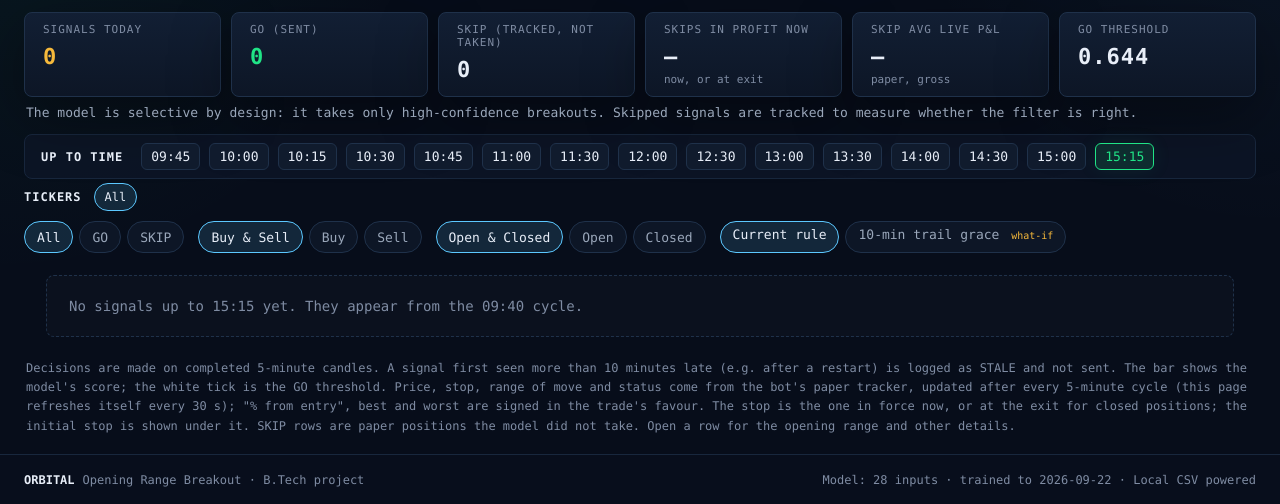
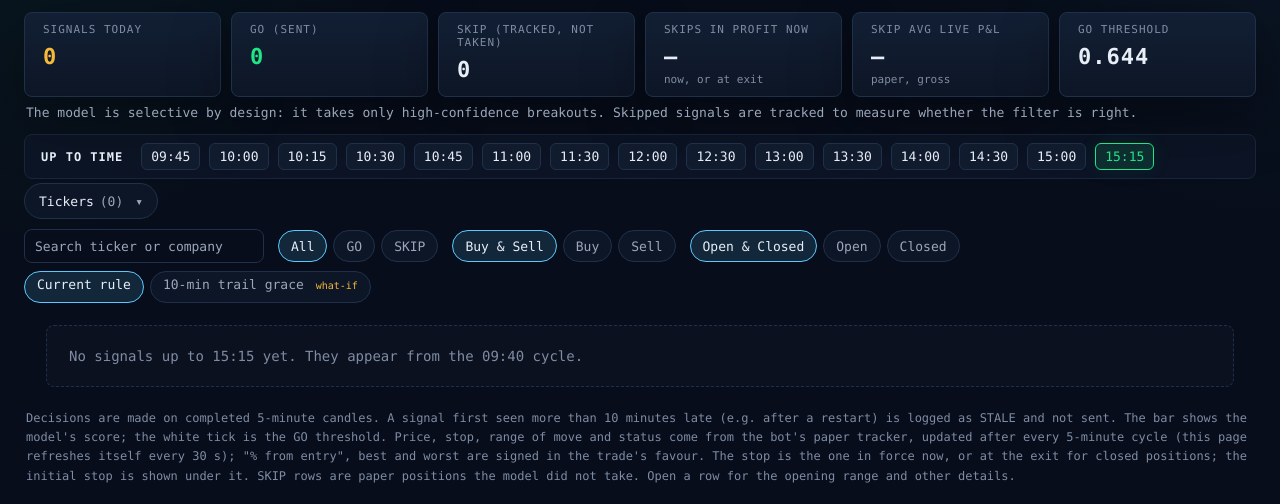
Before and after one commit to shravankishore2/option-orb-bot, a Flask app: page /live in a window 1280 px wide. Shown: the part 144-648 px from the top of the page. Run offline with Flask 3, Linux system fonts and the light colour scheme.

Commit message:
Live view: Tickers dropdown and table search; no "Decided at"
The ticker chip row becomes a "Tickers" dropdown: closed by default,
alphabetical, its own search box, GO tickers marked, checkboxes for
multi-select, All clears. A search box above the table matches ticker or
company name (names from NSE's list file, with the previous list kept
for names that just left the index). Both combine with the other filters
and the count, and survive the 30 s refresh. The expanded row no longer
shows "Decided at". Same on the guest view.

Co-Authored-By: Claude Opus 5.5 <noreply@anthropic.com>
Claude-Session: https://claude.ai/code/session_0165cZSCtXKumLAQiE5pJGXF

```diff
--- a/static/live.js
+++ b/static/live.js
@@ -7,7 +7,8 @@
   const KEY = "orbital-live-view";
   const STATUS_ORDER = { open: 0, target: 1, trailed: 2, stopped: 3, eod: 4, "": 5 };
 
-  let view = { decision: "all", dir: "all", state: "all", sort: null, desc: false, open: [], tickers: [], tickersOpen: false };
+  let view = { decision: "all", dir: "all", state: "all", sort: null, desc: false, open: [], tickers: [],
+               tickersOpen: false, q: "", tq: "" };
   try { Object.assign(view, JSON.parse(sessionStorage.getItem(KEY) || "{}")); } catch (e) {}
   const save = () => { try { sessionStorage.setItem(KEY, JSON.stringify(view)); } catch (e) {} };
 
@@ -50,7 +51,8 @@
       const ok = (view.decision === "all" || tb.dataset.decision === view.decision) &&
                  (view.dir === "all" || tb.dataset.dir === view.dir) &&
                  (view.state === "all" || tb.dataset.state === view.state) &&
-                 (!view.tickers.length || view.tickers.includes(tb.dataset.symbol));
+                 (!view.tickers.length || view.tickers.includes(tb.dataset.symbol)) &&
+                 (!view.q || tb.dataset.symbol.toLowerCase().includes(view.q) || (tb.dataset.company || "").includes(view.q));
       tb.hidden = !ok;
       if (ok) shown += 1;
     });
@@ -68,18 +70,30 @@
         : view[c.dataset.filter] === c.dataset.value;
       c.setAttribute("aria-pressed", String(on));
     });
-    const bar = document.getElementById("live-tickers");
-    if (bar) {                                          // phones: a collapsible row
-      bar.classList.toggle("open", view.tickersOpen);
-      const t = bar.querySelector(".ticker-toggle");
-      t.setAttribute("aria-expanded", String(view.tickersOpen));
-      t.querySelector(".ticker-selected").textContent = view.tickers.length ? ` · ${view.tickers.length} selected` : "";
-    }
+    syncTickers();
     const total = groups().length;
     const count = document.getElementById("sig-count");
     if (count) count.textContent = total ? `Showing ${shown} of ${total} signals` : "";
     const empty = document.getElementById("sig-filtered-empty");
     if (empty) empty.hidden = !(total && shown === 0);
+  }
+
+  function syncTickers() {                             // the Tickers dropdown mirrors view.tickers
+    const dd = document.getElementById("ticker-dd");
+    if (!dd) return;
+    if (dd.open !== view.tickersOpen) dd.open = view.tickersOpen;
+    dd.querySelector(".ticker-selected").textContent = view.tickers.length ? ` · ${view.tickers.length} selected` : "";
+    dd.querySelectorAll('input[data-filter="ticker"]').forEach((c) => { c.checked = view.tickers.includes(c.value); });
+    const search = dd.querySelector(".dd-search");
+    if (search && search.value !== view.tq) search.value = view.tq;
+    let any = false;
+    dd.querySelectorAll(".dd-item").forEach((li) => {
+      const ok = !view.tq || li.dataset.symbol.toLowerCase().includes(view.tq) || (li.dataset.company || "").includes(view.tq);
+      li.hidden = !ok; any = any || ok;
+    });
+    dd.querySelector(".dd-none").hidden = any;
+    const q = document.getElementById("sig-search");
+    if (q && q.value !== view.q) q.value = view.q;
   }
 
   function applyOpen() {
@@ -108,10 +122,9 @@
       save(); applyFilters();
       return;
     }
-    if (e.target.closest(".ticker-toggle")) {
-      view.tickersOpen = !view.tickersOpen;
-      save(); applyFilters();
-      return;
+    const dd = document.getElementById("ticker-dd");
+    if (dd && dd.open && !e.target.closest("#ticker-dd")) {   // click outside closes the dropdown
+      view.tickersOpen = false; save(); syncTickers();
     }
     const sort = e.target.closest("button.sort");
     if (sort) {
@@ -128,6 +141,24 @@
       view.open = view.open.includes(id) ? view.open.filter((x) => x !== id) : view.open.concat(id);
       save(); applyOpen();
     }
+  });
+
+  document.addEventListener("change", (e) => {
+    const box = e.target.closest('input[data-filter="ticker"]');
+    if (!box) return;
+    view.tickers = box.checked ? view.tickers.concat(box.value) : view.tickers.filter((x) => x !== box.value);
+    save(); applyFilters();
+  });
+  document.addEventListener("input", (e) => {
+    if (e.target.id === "sig-search") { view.q = e.target.value.trim().toLowerCase(); save(); applyFilters(); }
+    if (e.target.id === "dd-search") { view.tq = e.target.value.trim().toLowerCase(); save(); syncTickers(); }
+  });
+  document.addEventListener("toggle", (e) => {          // <details> toggle doesn't bubble: capture it
+    if (e.target.id === "ticker-dd") { view.tickersOpen = e.target.open; save(); }
+  }, true);
+  document.addEventListener("keydown", (e) => {
+    const dd = document.getElementById("ticker-dd");
+    if (e.key === "Escape" && dd && dd.open) { view.tickersOpen = false; save(); syncTickers(); dd.querySelector("summary").focus(); }
   });
 
   async function refresh() {
--- a/static/style.css
+++ b/static/style.css
@@ -1037,29 +1037,48 @@ th[aria-sort="descending"] .sort i::after { content: "↓"; opacity: 1; }
 /* guest (read-only demo) */
 .banner.guest-banner { border-color: var(--blue); background: rgba(92, 200, 255, 0.10); color: var(--text); }
 
-/* ticker chips: every ticker that signalled today, in time order; GO highlighted */
-.ticker-bar { margin: 4px 0 10px; }
-.ticker-chips { display: flex; flex-wrap: wrap; align-items: center; gap: 6px; }
-.ticker-chips .filter-label { margin-right: 6px; }
-.tchip { min-height: 28px; padding: 3px 10px; font-size: 12px; border-radius: 14px; }
-.tchip-go { border-color: var(--green); color: var(--text); background: rgba(32, 228, 134, 0.08); font-weight: 700; }
-.tchip-go[aria-pressed="true"] { background: rgba(32, 228, 134, 0.22); border-color: var(--green); }
+/* Tickers dropdown: alphabetical, searchable, multi-select; closed by default */
+.ticker-dd-wrap { margin: 2px 0 10px; }
+.ticker-dd { position: relative; display: inline-block; }
+.ticker-dd > summary { list-style: none; cursor: pointer; display: inline-flex; align-items: center; gap: 6px;
+                       min-height: 36px; padding: 6px 14px; border-radius: 18px; font-size: 13px;
+                       background: var(--panel); color: var(--text); border: 1px solid var(--border); }
+.ticker-dd > summary::-webkit-details-marker { display: none; }
+.ticker-dd > summary::after { content: "▾"; color: var(--muted-2); }
+.ticker-dd[open] > summary::after { content: "▴"; }
+.ticker-dd > summary:focus-visible, .dd-search:focus-visible, .table-search:focus-visible,
+.dd-item input:focus-visible { outline: 2px solid var(--blue); outline-offset: 2px; }
+.dd-count { color: var(--muted-2); }
+.ticker-selected { color: var(--blue); }
+.dd-panel { position: absolute; z-index: 20; top: calc(100% + 6px); left: 0; width: 340px; padding: 10px;
+            background: var(--panel-2); border: 1px solid var(--border); border-radius: 10px; box-shadow: var(--shadow); }
+.dd-head { display: flex; gap: 8px; margin-bottom: 8px; }
+.dd-search, .table-search { font: inherit; font-size: 13px; color: var(--text); background: var(--bg);
+                            border: 1px solid var(--border); border-radius: 8px; padding: 7px 10px; min-height: 34px; }
+.dd-search { flex: 1; min-width: 0; }
+.table-search { width: 240px; }
+.table-search::placeholder, .dd-search::placeholder { color: var(--muted-2); }
+.dd-list { list-style: none; margin: 0; padding: 0; max-height: 320px; overflow-y: auto; }
+.dd-item[hidden] { display: none; }
+.dd-item label { display: grid; grid-template-columns: 18px 1fr auto; align-items: center; column-gap: 8px;
+                 padding: 6px 6px; border-radius: 6px; cursor: pointer; }
+.dd-item label:hover { background: rgba(255, 255, 255, 0.04); }
+.dd-item input { margin: 0; accent-color: var(--blue); width: 16px; height: 16px; }
+.dd-sym { font-weight: 600; font-size: 13px; }
+.dd-go .dd-sym { color: var(--green); }
+.dd-gobadge { font-size: 10px; font-weight: 800; padding: 1px 6px; border-radius: 4px; background: var(--green); color: #06251a; }
+.dd-meta { grid-column: 2 / -1; color: var(--muted-2); font-size: 11px; white-space: nowrap; overflow: hidden; text-overflow: ellipsis; }
+.dd-none { margin: 6px; color: var(--muted-2); font-size: 12px; }
 .tdir { font-size: 9px; margin-right: 3px; }
 .tdir-buy { color: var(--green); }
 .tdir-sell { color: #ff6874; }
-.ticker-toggle { display: none; }
+@media (max-width: 767px) {
+    .dd-panel { width: calc(100vw - 28px); max-width: 100%; }
+    .ticker-dd { display: block; }
+    .table-search { width: 100%; }
+    .dd-item label { min-height: 40px; }
+}
 .chip.on { background: rgba(92, 200, 255, 0.14); border-color: var(--blue); color: var(--text); }
 .chip.what-if small { font-size: 10px; color: var(--amber); margin-left: 4px; }
 .rule-toggle .chip { text-decoration: none; }
 .banner.what-if-banner { border-color: var(--amber); background: rgba(246, 185, 59, 0.08); color: var(--text); }
-@media (max-width: 767px) {
-    .ticker-toggle { display: inline-flex; align-items: center; min-height: 40px; padding: 6px 14px; border-radius: 20px;
-                     font: inherit; font-size: 13px; cursor: pointer; background: var(--panel); color: var(--text);
-                     border: 1px solid var(--border); }
-    .ticker-toggle::after { content: "▾"; margin-left: 8px; color: var(--muted-2); }
-    .ticker-bar.open .ticker-toggle::after { content: "▴"; }
-    .ticker-bar:not(.open) .ticker-chips { display: none; }
-    .ticker-chips { margin-top: 8px; }
-    .ticker-chips .filter-label { display: none; }
-    .tchip { min-height: 36px; }
-}
--- a/templates/dashboard.html
+++ b/templates/dashboard.html
@@ -76,6 +76,8 @@
     {% with part = "tickers" %}{% include "live_fragment.html" %}{% endwith %}
 
     <section class="chip-bar" aria-label="Show signals">
+        <input type="search" class="table-search" id="sig-search" placeholder="Search ticker or company"
+               autocomplete="off" aria-label="Search the table by ticker or company" aria-controls="sig-table">
         <div class="chip-group" role="group" aria-label="Decision">
             <button type="button" class="chip" data-filter="decision" data-value="all" aria-pressed="true">All</button>
             <button type="button" class="chip" data-filter="decision" data-value="GO" aria-pressed="false">GO</button>
--- a/templates/live_fragment.html
+++ b/templates/live_fragment.html
@@ -10,20 +10,30 @@
     {%- if raw is not none and raw != "" -%}<span class="{{ 'pos' if raw >= 0 else 'neg' }}">{{ text }}</span>{%- else -%}—{%- endif -%}
 {%- endmacro -%}
 {%- if part == "tickers" or not part %}
-<div id="live-tickers" class="ticker-bar" data-count="{{ tickers|length }}">
-    <button type="button" class="ticker-toggle" aria-expanded="false" aria-controls="ticker-chips">
-        Tickers ({{ tickers|length }})<span class="ticker-selected"></span>
-    </button>
-    <div class="ticker-chips" id="ticker-chips" role="group" aria-label="Tickers that signalled today, in time order">
-        <span class="filter-label" aria-hidden="true">TICKERS</span>
-        <button type="button" class="chip tchip" data-filter="ticker" data-value="all" aria-pressed="true">All</button>
-        {% for t in tickers %}
-        <button type="button" class="chip tchip{% if t.go %} tchip-go{% endif %}" data-filter="ticker" data-value="{{ t.symbol }}"
-                aria-pressed="false" title="first signal {{ t.time }}{% if t.go %} · GO{% endif %}"
-                aria-label="{{ t.symbol }}, {{ ' and '.join(t.dirs)|lower }}{% if t.go %}, GO{% endif %}"
-                >{% for d in t.dirs %}<span class="tdir tdir-{{ d|lower }}" aria-hidden="true">{{ "▲" if d == "BUY" else "▼" }}</span>{% endfor %}{{ t.symbol }}</button>
-        {% endfor %}
-    </div>
+<div id="live-tickers" class="ticker-dd-wrap" data-count="{{ tickers|length }}">
+    <details class="ticker-dd" id="ticker-dd">
+        <summary>Tickers <span class="dd-count">({{ tickers|length }})</span><span class="ticker-selected"></span></summary>
+        <div class="dd-panel">
+            <div class="dd-head">
+                <input type="search" class="dd-search" id="dd-search" placeholder="Find a ticker" autocomplete="off"
+                       aria-label="Find a ticker in the list">
+                <button type="button" class="chip dd-all" data-filter="ticker" data-value="all" aria-pressed="true">All</button>
+            </div>
+            <ul class="dd-list" role="group" aria-label="Tickers that signalled today (alphabetical)">
+                {% for t in tickers %}
+                <li class="dd-item{% if t.go %} dd-go{% endif %}" data-symbol="{{ t.symbol }}" data-company="{{ t.company|lower }}">
+                    <label>
+                        <input type="checkbox" data-filter="ticker" value="{{ t.symbol }}">
+                        <span class="dd-sym">{% for d in t.dirs %}<span class="tdir tdir-{{ d|lower }}" aria-hidden="true">{{ "▲" if d == "BUY" else "▼" }}</span>{% endfor %}{{ t.symbol }}</span>
+                        {% if t.go %}<span class="dd-gobadge">GO</span>{% endif %}
+                        <small class="dd-meta">{{ t.time }}{% if t.company %} · {{ t.company }}{% endif %}</small>
+                    </label>
+                </li>
+                {% endfor %}
+            </ul>
+            <p class="dd-none" hidden>No ticker matches.</p>
+        </div>
+    </details>
 </div>
 {%- endif %}
 {%- if part == "strip" or not part %}
@@ -73,6 +83,7 @@
         {% set did = "d-" ~ loop.index %}
         <tbody class="sig {{ 'is-go' if s.decision == 'GO' else ('is-stale' if s.decision == 'STALE' else 'is-skip') }}"
                data-id="{{ s.id }}" data-decision="{{ s.decision }}" data-dir="{{ s.direction }}"
+               data-company="{{ (s.company or '')|lower }}"
                data-state="{{ 'closed' if closed else 'open' }}" data-time="{{ s.time }}" data-symbol="{{ s.symbol }}"
                data-score="{{ s.score_raw if s.score_raw is not none else '' }}"
                data-pnl="{{ s.diff_raw if s.diff_raw is not none else '' }}"
@@ -155,7 +166,6 @@
                     <div><dt>Best / worst so far</dt><dd>{{ signed(s.best_raw, s.best) }} / {{ signed(s.worst_raw, s.worst) }}</dd></div>
                     <div><dt>Score vs GO threshold</dt><dd>{% if s.score_raw is not none %}{{ "%.3f"|format(s.score_raw) }} vs {{ "%.3f"|format(s.threshold) if s.threshold is not none else "—" }}{% else %}—{% endif %}</dd></div>
                     <div><dt>Status</dt><dd>{{ s.status_label or "—" }}{% if s.exit_time %} at {{ s.exit_time }}{% endif %}</dd></div>
-                    <div><dt>Decided at</dt><dd>{{ s.decided_at or "—" }}{% if s.age_min is not none %} ({{ "%.1f"|format(s.age_min) }} min after the candle){% endif %}</dd></div>
                 </dl>
             </td>
         </tr>
```
Also changed, not shown: tests/test_dashboard_tracker.py (+25 -10 lines), tests/test_guest.py (+2 -1 lines), webapp.py (+29 -4 lines).
